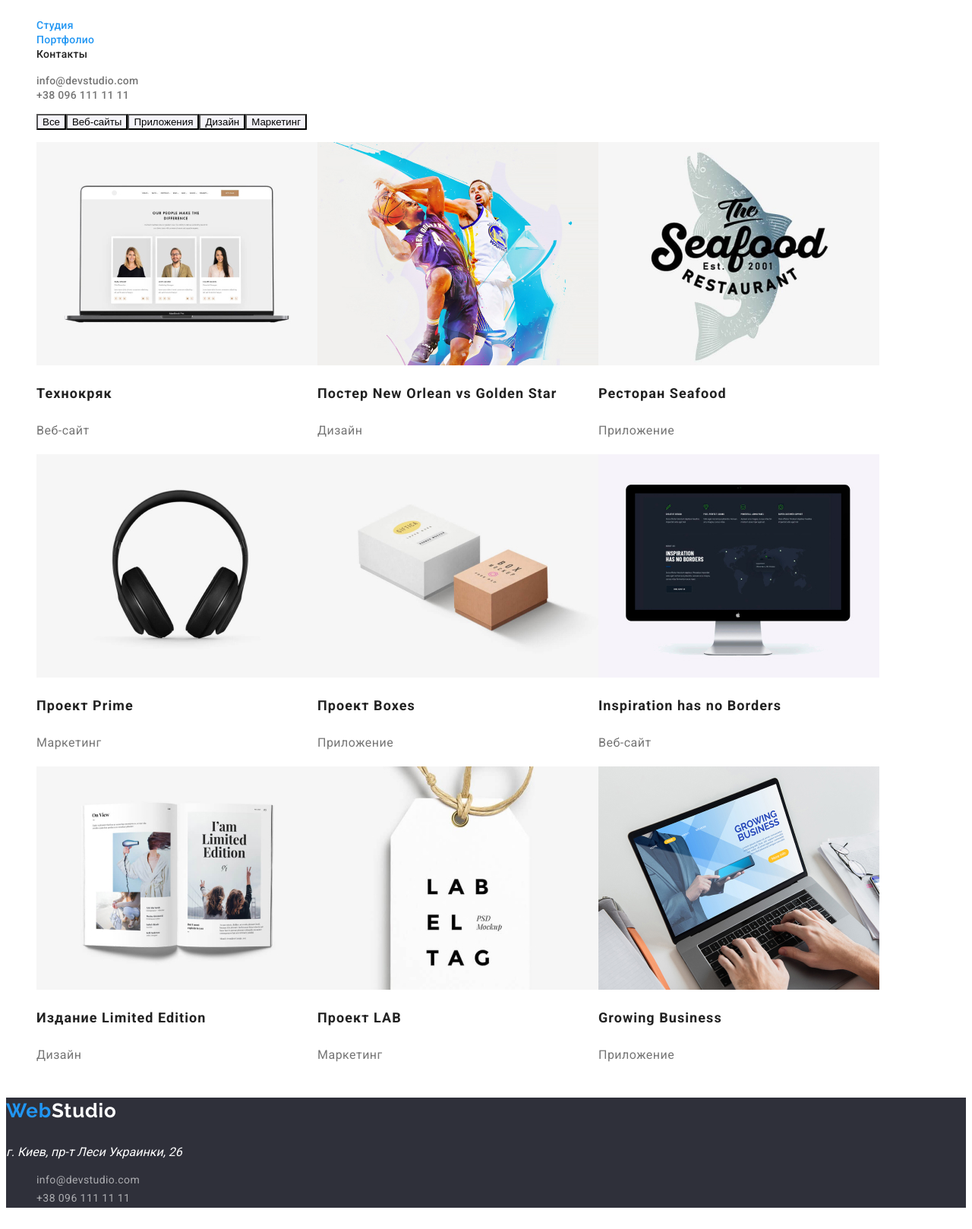
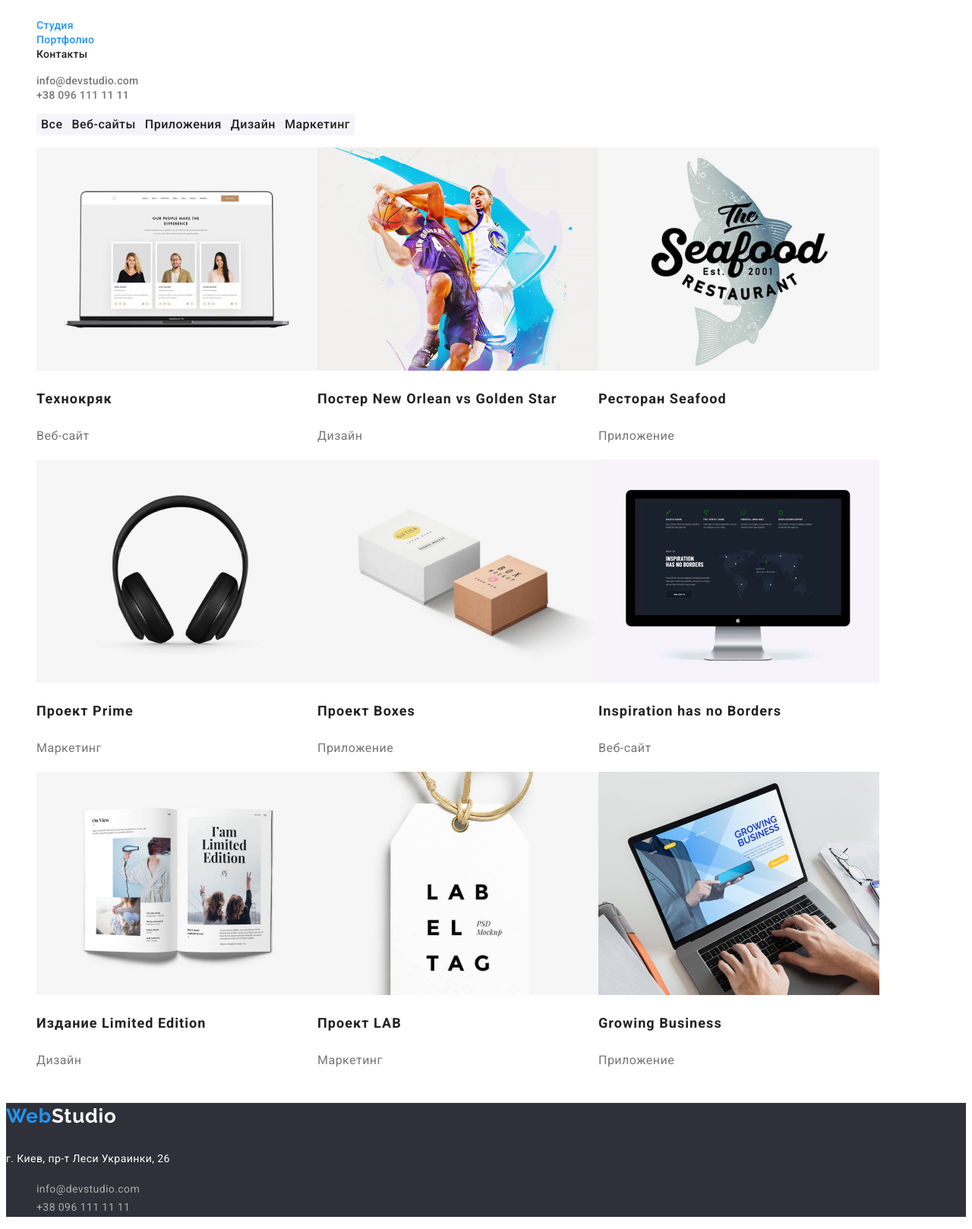
Before and after one commit to Dynamo1809/goit-markup-hw-02, a plain HTML site: page portfolio.html in a window 1280 px wide. Shown: the part 65-1683 px from the top of the page at 76% size. Drawn offline with Linux system fonts and the light colour scheme.

Commit message:
correction

```diff
--- a/css/styles.css
+++ b/css/styles.css
@@ -178,6 +178,15 @@ footer .logo span {
   line-height: 1.38;
 }
 
+.footer-address {
+  font-family: Roboto;
+  font-style: normal;
+  font-weight: 400;
+  font-size: 14px;
+  line-height: 1.71;
+  letter-spacing: 0.03em;
+}
+
 .footer-contact {
   font-style: normal;
   font-weight: normal;
@@ -198,6 +207,15 @@ footer .logo span {
 
 .sorter button {
   background-color: var(--tertiary-bg-color);
+  color: var(--title-text-color);
+  font-family: Roboto;
+  font-style: normal;
+  font-weight: 500;
+  font-size: 16px;
+  line-height: 1.63;
+  text-align: center;
+  letter-spacing: 0.03em;
+  border: 0;
 }
 
 .sorter button:hover,
--- a/portfolio.html
+++ b/portfolio.html
@@ -122,7 +122,7 @@
       <p class="logo">Web<span>Studio</span></p>
     </a>
     <address>
-      <p>г. Киев, пр-т Леси Украинки, 26</p>
+      <p class="footer-address">г. Киев, пр-т Леси Украинки, 26</p>
       <ul>
         <li><a class="footer-contact" href="mailto:info@devstudio.com">info@devstudio.com</a></li>
         <li><a class="footer-contact" href="tel:+380961111111">+38 096 111 11 11</a></li>
```
Also changed, not shown: index.html (+1 -1 lines).
